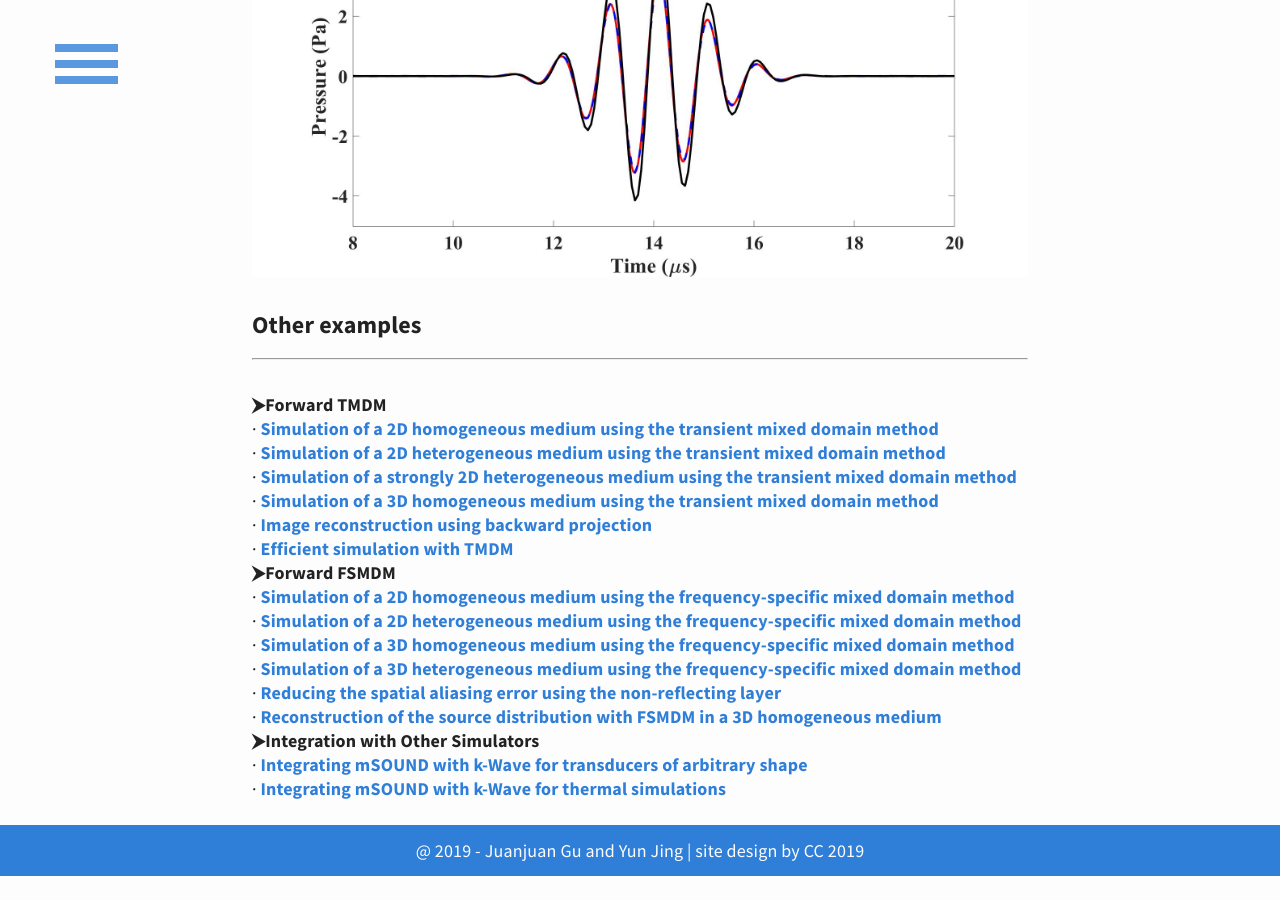
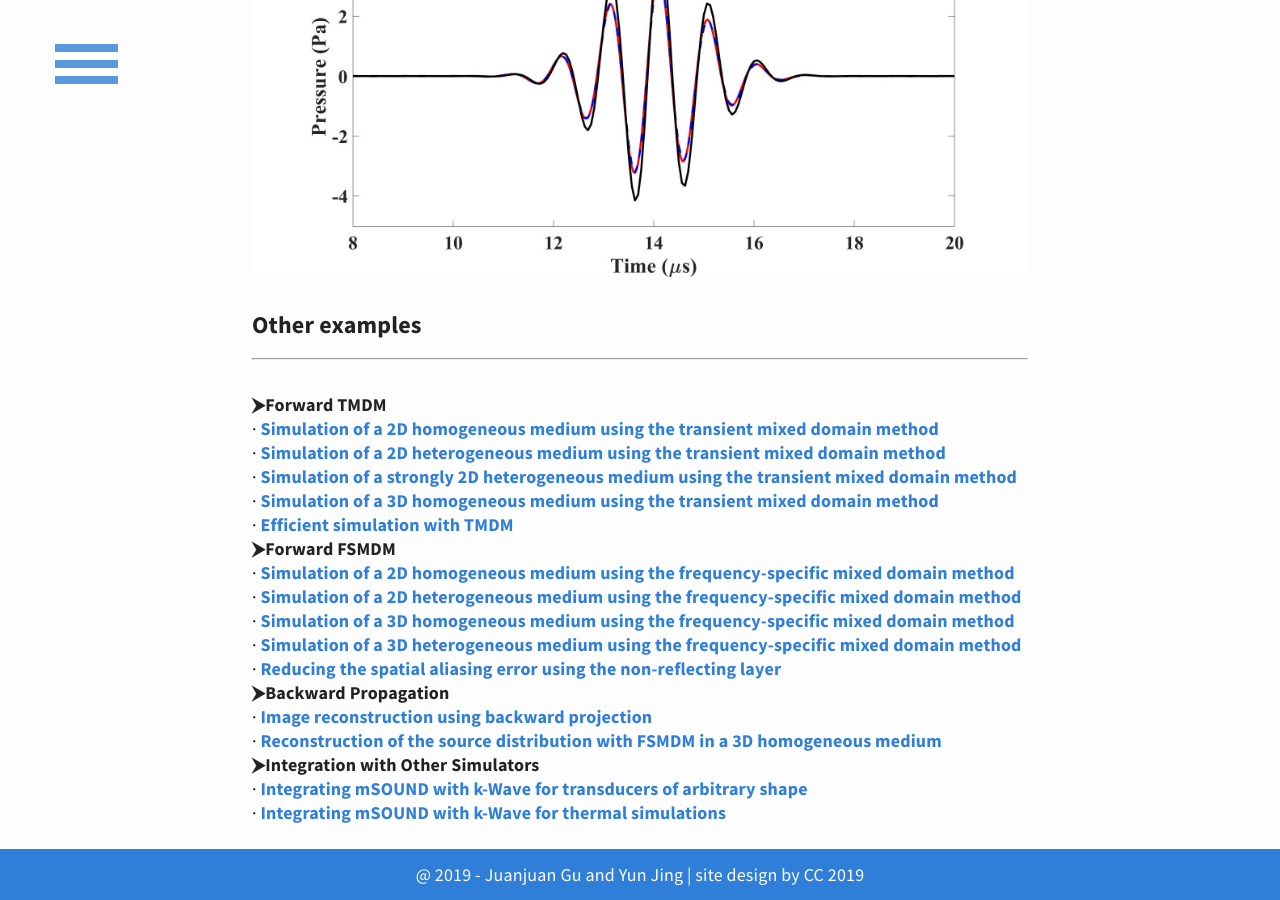
Before and after one commit to m-SOUND/mSOUND, a Jekyll site: the page built from _posts/2019-07-22-combine-k-Wave-TMDM.html, in a window 1280 px wide and 900 px high, scrolled down 3415 px. Built offline with Jekyll 4.4.1, drawn with Linux system fonts in a browser that asks for light colours; before the commit the page ends 4291 px from its top, so only the background shows below that; some of the changed lines change nothing that is shown.

Commit message:
Update 2019-07-22-combine-k-Wave-TMDM.html

```diff
--- a/_posts/2019-07-22-combine-k-Wave-TMDM.html
+++ b/_posts/2019-07-22-combine-k-Wave-TMDM.html
@@ -144,8 +144,6 @@ p_time = Forward2D(mgrid, medium, source_p, sensor_mask, reflection_order);
     Simulation of a strongly 2D heterogeneous medium using the transient mixed domain method</a>
 <br>&middot;<a href="https://m-sound.github.io/mSOUND/TMDM_3D_homogeneous">
     Simulation of a 3D homogeneous medium using the transient mixed domain method</a>
-<br>&middot;<a href="https://m-sound.github.io/mSOUND/Backward_TMDM">
-    Image reconstruction using backward projection</a>
 <br>&middot;<a href="https://m-sound.github.io/mSOUND/TMDM_2D_animation">
     Efficient simulation with TMDM</a>
 
@@ -160,9 +158,12 @@ p_time = Forward2D(mgrid, medium, source_p, sensor_mask, reflection_order);
     Simulation of a 3D heterogeneous medium using the frequency-specific mixed domain method</a>
  <br>&middot;<a href="https://m-sound.github.io/mSOUND/2D_absorption">
     Reducing the spatial aliasing error using the non-reflecting layer</a>
-  <br>&middot;<a href="https://m-sound.github.io/mSOUND/FSMDM_3D_multi_sources">
+
+ <br><h7 style='font-weight:bold;'>&#11166;Backward Propagation</h7>
+ <br>&middot;<a href="https://m-sound.github.io/mSOUND/Backward_TMDM">
+    Image reconstruction using backward projection</a>
+ <br>&middot;<a href="https://m-sound.github.io/mSOUND/FSMDM_3D_multi_sources">
     Reconstruction of the source distribution with FSMDM in a 3D homogeneous medium</a>
-
 
  <br><h7 style='font-weight:bold;'>&#11166;Integration with Other Simulators</h7>
  <br>&middot;<a href="https://m-sound.github.io/mSOUND/combine-k-Wave-TMDM">
```
